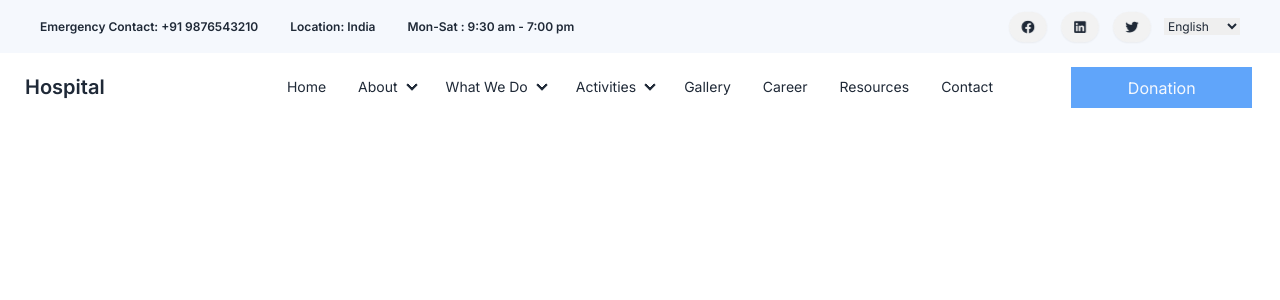
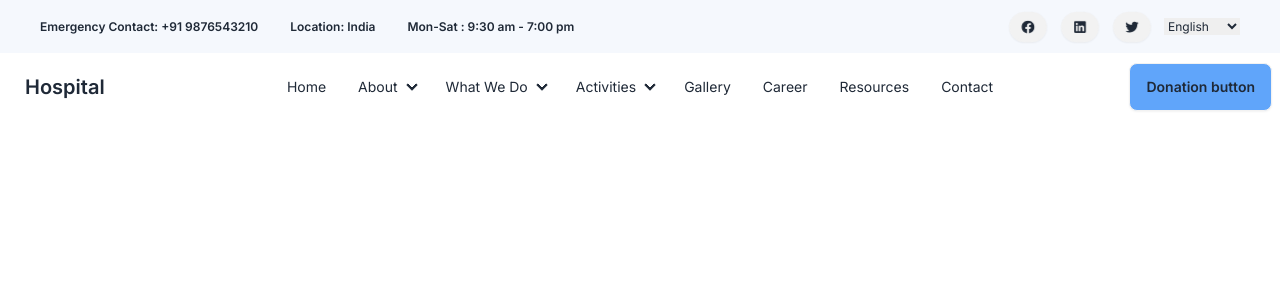
Before and after one commit to shamim1992/hospital, a Next.js app: page / in a window 1280 px wide. Shown: the top 300 px of the page. Built offline with nearby package versions, Linux system fonts and the light colour scheme.

Commit message:
header-update

```diff
--- a/package.json
+++ b/package.json
@@ -9,6 +9,7 @@
     "lint": "next lint"
   },
   "dependencies": {
+    "daisyui": "^4.10.3",
     "next": "14.2.3",
     "react": "^18",
     "react-dom": "^18",
@@ -18,7 +19,6 @@
     "@types/node": "^20",
     "@types/react": "^18",
     "@types/react-dom": "^18",
-    "daisyui": "^4.10.2",
     "eslint": "^8",
     "eslint-config-next": "14.2.3",
     "postcss": "^8",
--- a/src/components/header/Header.js
+++ b/src/components/header/Header.js
@@ -182,7 +182,7 @@ const Header = () => {
           </ul>
         </div>
         <div className="navbar-end">
-          <button className="donation-btn  bg-blue-400">Donation</button>
+          <button className="btn bg-blue-400">Donation button</button>
         </div>
       </div>
       {/* Main menu end */}
```
Also changed, not shown: 1 other file (tests, documents, lock files or other folders).
